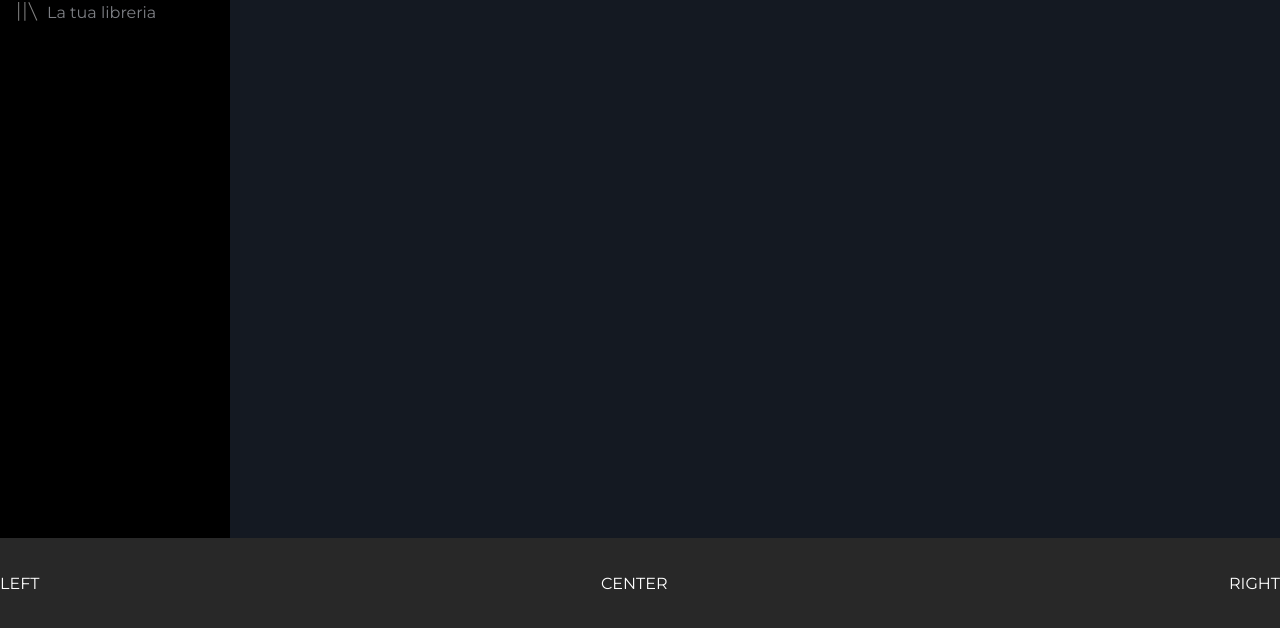
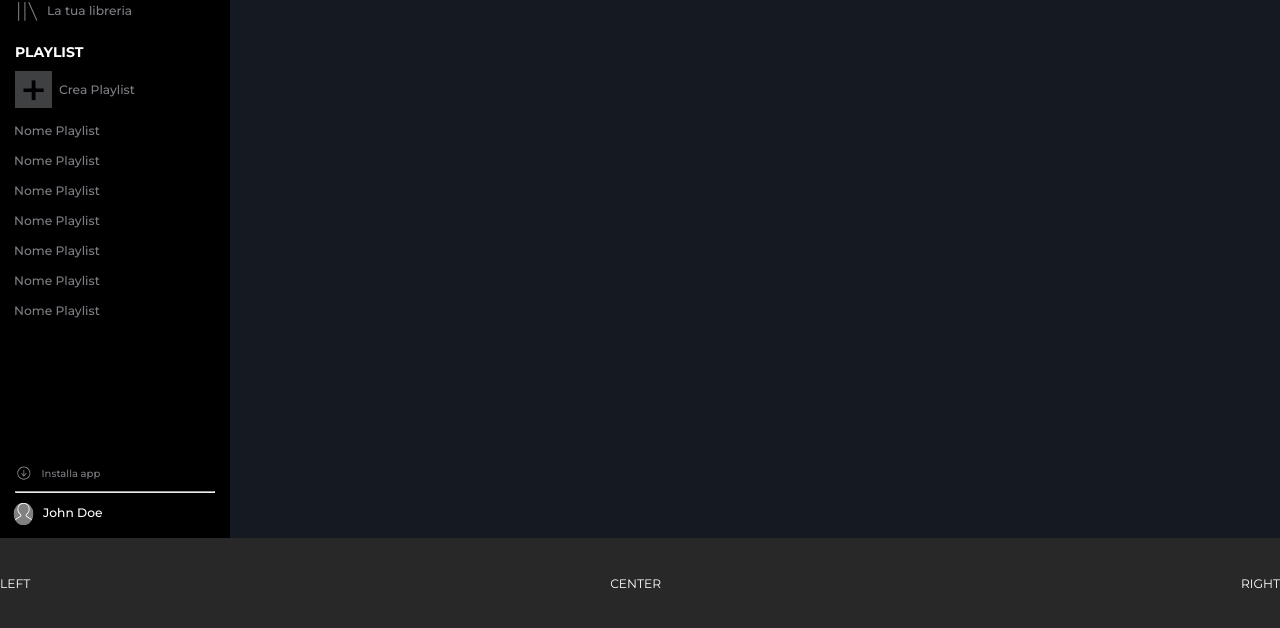
Before and after one commit to andreadldev/html-css-spotifyweb, a plain HTML site: page index.html in a window 1280 px wide. Shown: the part 172-800 px from the top of the page. Drawn offline with Linux system fonts and the light colour scheme.

Commit message:
sidebar completa

```diff
--- a/css/style.css
+++ b/css/style.css
@@ -42,6 +42,7 @@ body {
     padding-bottom: 90px;
     color: yellow;
     position: relative;
+    overflow-y: auto;
 }
 
 #inner-layout nav {
@@ -55,9 +56,9 @@ body {
 
 /* RESPONSIVE MD */
 @media screen and ( max-width: 1100px ) {
-    #inner-layout nav {
-        /* background-color: orange; */
-    }
+    /* #inner-layout nav {
+        background-color: orange;
+    } */
 
     #inner-layout nav ul {
         display: flex;
@@ -73,9 +74,10 @@ body {
 
 /* RESPONSIVE S */
 @media screen and ( max-width: 700px ) {
-    #inner-layout nav {
-        /* background-color: lightgreen; */
-    }
+
+    /* #inner-layout nav {
+        background-color: lightgreen;
+    } */
 
     #inner-layout nav li {
         width: calc(100% / 3);
@@ -103,8 +105,9 @@ body {
     width: 230px;
     height: 100%;
     z-index: 15;
-    color: yellow;
+    color: var(--grey);
     padding-left: 15px;
+    padding-bottom: 90px;
 
     position: fixed;
     top: 0;
@@ -113,7 +116,6 @@ body {
 
 .logo {
     height: 90px;
-    border: 1px solid white;
     margin-bottom: 10px;
     position: relative;
 }
@@ -123,11 +125,10 @@ body {
     display: none;
     height: 35px;
     width: 60%;
-    background-color: blueviolet;
     background-image: url('img/logo-small.svg');
     background-repeat: no-repeat;
     margin: auto;
-    margin-top: 50px;
+    margin-top: 15px;
 }
 
 .logo img {
@@ -139,6 +140,8 @@ body {
     margin-bottom: 10px;
 }
 
+.nav-top .sidebar-menu:first-child span,
+.nav-top .sidebar-menu:first-child img,
 .sidebar-menu:hover * {
     color: white;
     filter: none;
@@ -150,9 +153,84 @@ body {
 }
 
 .sidebar-menu span {
-    color: var(--grey);
     padding-top: 5px;
     padding-left: 7px;
+}
+
+.playlist {
+    padding-top: 10px;
+    overflow: hidden;
+    display: flex;
+    flex-direction: column;
+    flex-grow: 1;
+}
+
+.playlist ul {
+    overflow-y:auto;
+}
+
+.playlist li:not(:first-child) {
+    margin-left: -8px;
+}
+
+#playlist-add {
+    margin-top: 10px;
+}
+
+#playlist-add:before {
+    content: "+";
+    font-size: 45px;
+    box-sizing: border-box;
+    top: 20px;
+    color: black;
+    display: flex;
+    align-items: center;
+    justify-content: center;
+    height: 37px;
+    width: 37px;
+    background-color: var(--grey);
+    filter: brightness(50%);
+}
+
+#playlist-add:hover:before {
+    filter: brightness(100%);
+}
+
+#playlist-add span {
+    position: relative;
+    top: 6px;
+}
+
+.sidebar-bottom {
+    padding-right: 15px;
+    position: relative;
+}
+
+.sidebar-bottom #download img {
+    transform: scale(0.7);
+}
+
+.sidebar-bottom #download {
+    position: relative;
+    top: 5px;
+    left: -5.5px;
+}
+
+.sidebar-bottom #profile {
+    margin-top: 7px;
+    position: relative;
+    left: -4px;
+}
+
+.sidebar-bottom #profile img {
+    transform: scale(0.8);
+    filter: none;
+    background-color: gray;
+    border-radius: 50%;
+}
+
+.sidebar-bottom #profile span {
+    color: white;
 }
 
 /* RESPONSIVE XS */
@@ -162,17 +240,40 @@ body {
         padding-left: 50px;
     }
 
-    .logo img {
+    .logo {
+        height: 45px;
+    }
+
+    .logo img,
+    .sidebar-menu span,
+    .playlist,
+    hr {
         display: none;
+    }
+
+    .sidebar-bottom {
+        display: flex;
+        flex-direction: column;
+        justify-content: flex-end;
+        align-items: flex-end;
+        height: 100%;
+        position: relative;
+        left: 5px;
+    }
+
+    #download img {
+        position: relative;
+        top: -1.5px;
     }
 
     .logo:after {
         display: block;
+        margin-right: 9px;
     }
 
     #sidebar {
         width: 50px;
-        padding-left: 4px;
+        padding-left: 0px;
     }
 
     .sidebar-menu {
@@ -183,9 +284,6 @@ body {
         margin: auto;
     }
 
-    .sidebar-menu span {
-        display: none;
-    }
 }
 
 /* ====================================
--- a/css/typography.css
+++ b/css/typography.css
@@ -1,5 +1,6 @@
 * {
     font-family: 'Montserrat', sans-serif;
+    font-size: 0.875rem;
 }
 
 /* ====================================
@@ -17,7 +18,10 @@
 #inner-layout nav {
     color: var(--grey);
     font-weight: bold;
-    font-size: 0.850rem;
+}
+
+#inner-layout nav li:hover {
+    color: lightgray;
 }
 
 #inner-layout nav li {
@@ -26,13 +30,32 @@
     cursor: pointer;
 }
 
-#inner-layout nav li:hover:after {
+#inner-layout nav li:first-child:after {
     content: '';
     display:block;
     position:absolute;
-    bottom:-2px;
+    bottom: -3px;
     left: 30%;
     right: 30%;
     height: 2px;
     background: #adff2f;
 }
+
+/* ====================================
+   --------------SIDEBAR---------------
+   ==================================== */
+
+#sidebar {
+    font-weight: 500;
+}
+
+.playlist h3 {
+    color: white;
+    font-size: 14px;
+}
+
+.sidebar-bottom #download span {
+    position: relative;
+    top: 1px;
+    font-size: 10px;
+}
--- a/index.html
+++ b/index.html
@@ -25,7 +25,7 @@
         <div class="logo flex">
             <img src="css/img/logo.svg" alt="...">
         </div>
-        <nav class="flex-column">
+        <nav class="nav-top flex-column">
             <div class="flex sidebar-menu">
                 <img src="css/img/home.svg" alt="...">
                 <span>Home</span>
@@ -39,6 +39,47 @@
                 <span>La tua libreria</span>
             </div>
         </nav>
+
+        <nav class="playlist">
+            <h3>PLAYLIST</h3>
+            <ul class="flex-column">
+                <li id="playlist-add" class="flex sidebar-menu">
+                    <span>Crea Playlist</span>
+                </li>
+                <li class="list-inline sidebar-menu">
+                    <span>Nome Playlist</span>
+                </li>
+                <li class="list-inline sidebar-menu">
+                    <span>Nome Playlist</span>
+                </li>
+                <li class="list-inline sidebar-menu">
+                    <span>Nome Playlist</span>
+                </li>
+                <li class="list-inline sidebar-menu">
+                    <span>Nome Playlist</span>
+                </li>
+                <li class="list-inline sidebar-menu">
+                    <span>Nome Playlist</span>
+                </li>
+                <li class="list-inline sidebar-menu">
+                    <span>Nome Playlist</span>
+                </li>
+                <li class="list-inline sidebar-menu">
+                    <span>Nome Playlist</span>
+                </li>
+            </ul>
+        </nav>
+        <div class="sidebar-bottom">
+            <div class="flex sidebar-menu" id="download">
+                <img src="css/img/download.svg" alt="...">
+                <span>Installa app</span>
+            </div>
+            <hr>
+            <div class="flex sidebar-menu" id="profile">
+                <img src="css/img/profile.svg" alt="...">
+                <span>John Doe</span>
+            </div>
+        </div>
 
     </div>
 
```
